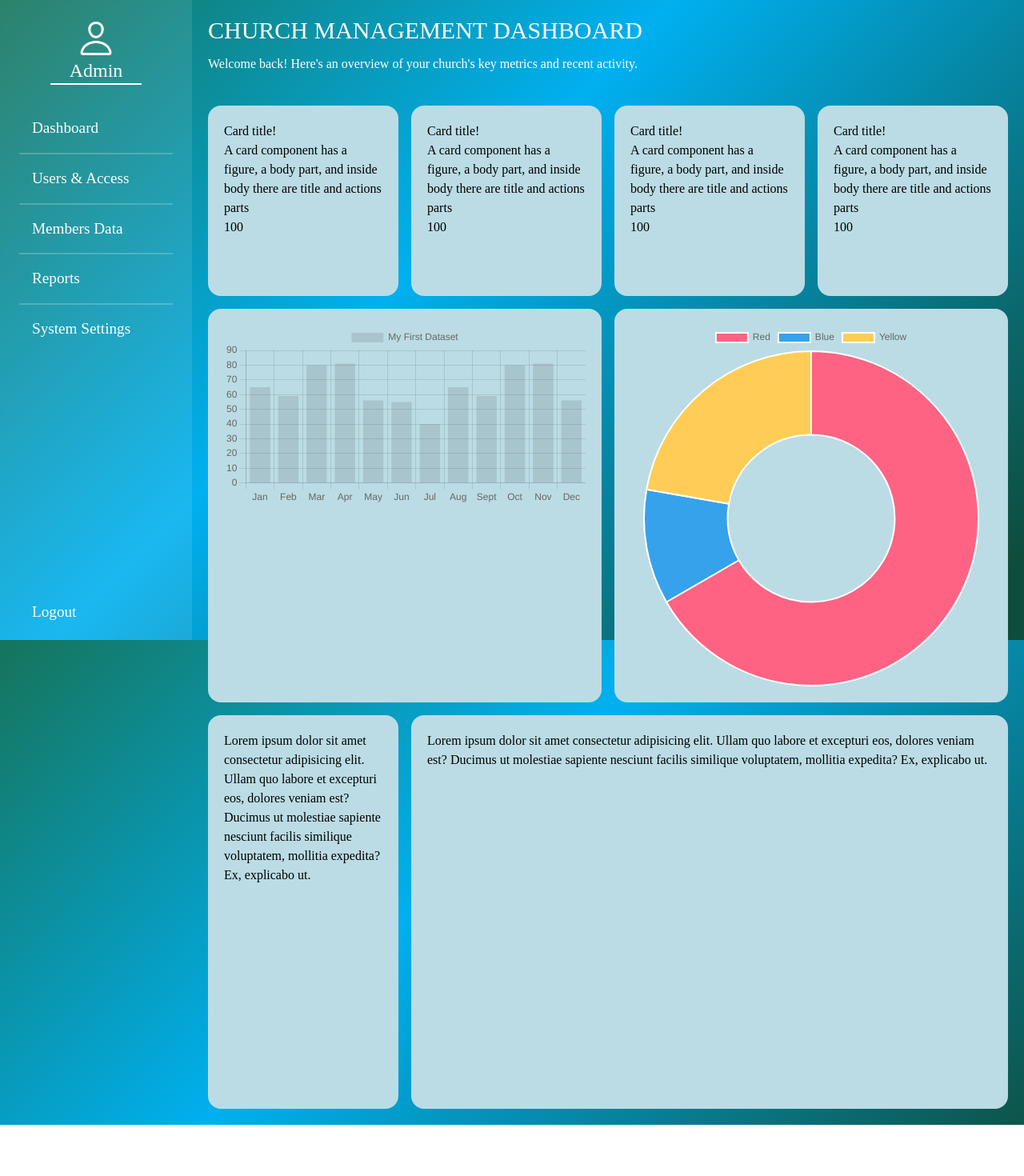
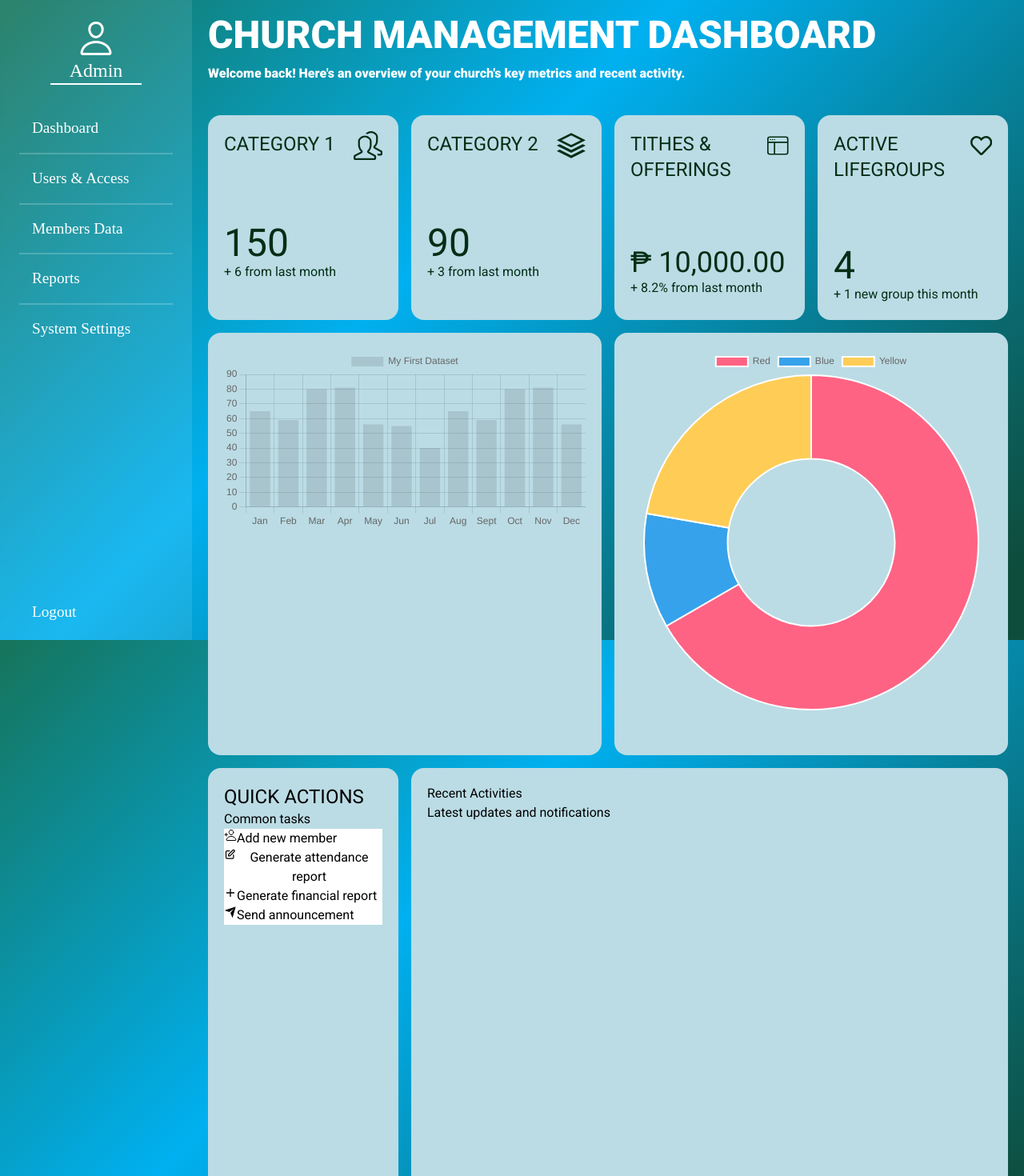
Before and after one commit to Kitetsu03/misproj, a React (Vite) app: page /admin in a window 1280 px wide. Shown: the top 1470 px of the page at 80% size. Before the commit the page ends 1406 px from the top, so only its background shows below. Built offline with nearby package versions, Linux system fonts and the light colour scheme; a web font is replaced by a local one.

Commit message:
Malaking pagbabago

```diff
--- a/src/App.jsx
+++ b/src/App.jsx
@@ -1,6 +1,6 @@
 import { Routes, Route } from "react-router-dom";
-import RegForm from "./pages/RegForm";
-import LogForm from "./pages/LogForm";
+import RegForm from "./pages/auth/RegForm";
+import LogForm from "./pages/auth/LogForm";
 import AdminDashboard from "./pages/admin/AdminDashboard";
 import MemberPortal from "./pages/member/MembersPortal";
 import GatekeeperDashboard from "./pages/gatekeeper/GatekeeperDashboard";
--- a/src/components/Card.jsx
+++ b/src/components/Card.jsx
@@ -1,17 +1,53 @@
+import { SlPeople } from "react-icons/sl";
+import { ImStack } from "react-icons/im";
+import { BsWindowSidebar } from "react-icons/bs";
+import { FaRegHeart } from "react-icons/fa";
+
 function Card() {
   return (
     <>
-      <div className="card-body">
-        <h2 className="card-title">Card title!</h2>
-        <p>
-          A card component has a figure, a body part, and inside body there are
-          title and actions parts
-        </p>
-        <div className="card-actions justify-end">
-          <button className="btn">100</button>
+      <div className="card p-5 rounded-2xl">
+        <div className="text-green-950 flex justify-between">
+          <h2 className="text-2xl">CATEGORY 1</h2>
+          <SlPeople className="text-4xl" />
+        </div>
+        <div className="text-green-950 flex flex-col justify-end pt-20">
+          <h3 className="text-5xl">150</h3>
+          <p>+ 6 from last month</p>
+        </div>
+      </div>
+      <div className="card p-5 rounded-2xl">
+        <div className="text-green-950 flex justify-between">
+          <h2 className="text-2xl">CATEGORY 2</h2>
+          <ImStack className="text-4xl" />
+        </div>
+        <div className="text-green-950 flex flex-col justify-end pt-20">
+          <h3 className="text-5xl">90</h3>
+          <p>+ 3 from last month</p>
+        </div>
+      </div>
+      <div className="card p-5 rounded-2xl">
+        <div className="text-green-950 flex justify-between">
+          <h2 className="text-2xl">TITHES & OFFERINGS</h2>
+          <BsWindowSidebar className="text-4xl" />
+        </div>
+        <div className="text-green-950 flex flex-col justify-end pt-20">
+          <h3 className="text-4xl">₱ 10,000.00</h3>
+          <p>+ 8.2% from last month</p>
+        </div>
+      </div>
+      <div className="card p-5 rounded-2xl">
+        <div className="text-green-950 flex justify-between">
+          <h2 className="text-2xl">ACTIVE LIFEGROUPS</h2>
+          <FaRegHeart className="text-4xl" />
+        </div>
+        <div className="text-green-950 flex flex-col justify-end pt-20">
+          <h3 className="text-5xl">4</h3>
+          <p>+ 1 new group this month</p>
         </div>
       </div>
     </>
   );
 }
+
 export default Card;
--- /dev/null
+++ b/src/components/QuickActions.jsx
@@ -0,0 +1,33 @@
+import { IoPersonAddOutline } from "react-icons/io5";
+import { HiOutlinePencilAlt } from "react-icons/hi";
+import { RiSendPlaneFill } from "react-icons/ri";
+import { IoMdAdd } from "react-icons/io";
+
+function QuickActions() {
+  return (
+    <>
+      <h2 className="text-2xl">QUICK ACTIONS</h2>
+      <p>Common tasks</p>
+      <div className="">
+        <button className="bg-white flex w-full">
+          <IoPersonAddOutline />
+          Add new member
+        </button>
+        <button className="bg-white flex w-full">
+          <HiOutlinePencilAlt />
+          Generate attendance report
+        </button>
+        <button className="bg-white flex w-full">
+          <IoMdAdd />
+          Generate financial report
+        </button>
+        <button className="bg-white flex w-full">
+          <RiSendPlaneFill />
+          Send announcement
+        </button>
+      </div>
+    </>
+  );
+}
+
+export default QuickActions;
--- /dev/null
+++ b/src/components/RecentActivities.jsx
@@ -0,0 +1,9 @@
+function RecentActivities() {
+  return (
+    <>
+      <h2>Recent Activities</h2>
+      <p>Latest updates and notifications</p>
+    </>
+  );
+}
+export default RecentActivities;
--- a/src/pages/admin/AdminDashboard.jsx
+++ b/src/pages/admin/AdminDashboard.jsx
@@ -1,7 +1,9 @@
 import { Chart as ChartJS } from "chart.js/auto";
 import { Bar, Doughnut, Line } from "react-chartjs-2";
-import AdminNav from "../../components/AdminNav";
-import Card from "../../components/card";
+import AdminNav from "../../components/AdminNav.jsx";
+import Card from "../../components/Card.jsx";
+import QuickActions from "../../components/QuickActions.jsx";
+import RecentActivities from "../../components/RecentActivities.jsx";
 
 function AdminDashboard() {
   return (
@@ -9,35 +11,17 @@ function AdminDashboard() {
       <div className="min-h-dvh grid grid-cols-[auto_1fr]">
         <AdminNav />
         <div className="body">
-          <header className="p-5">
-            <h1 className="text-3xl text-white">CHURCH MANAGEMENT DASHBOARD</h1>
+          <header className="p-5 font-secondary font-extrabold">
+            <h1 className="text-5xl text-white">CHURCH MANAGEMENT DASHBOARD</h1>
             <p className="pt-3 text-white">
               Welcome back! Here's an overview of your church's key metrics and
               recent activity.
             </p>
           </header>
-          <div className="flex flex-col gap-2 p-2 sm:grid md:grid-cols-4 sm:grid-rows-5 sm:gap-4 sm:p-5">
-            <div className="card p-5 row-start-1 rounded-2xl">
-              <div className="text-black">
-                <Card />
-              </div>
-            </div>
-            <div className="card p-5 row-start-1 rounded-2xl">
-              <div className="text-black ">
-                <Card />
-              </div>
-            </div>
-            <div className="card p-5 row-start-1 rounded-2xl">
-              <div className="text-black ">
-                <Card />
-              </div>
-            </div>
-            <div className="card p-5 row-start-1 rounded-2xl">
-              <div className="text-black ">
-                <Card />
-              </div>
-              {/* chart1 */}
-            </div>
+          <div className="flex flex-col gap-2 p-2 shrink sm:grid md:grid-cols-4 sm:shrink-0 sm:grid-rows-5 sm:gap-4 sm:p-5 font-secondary">
+            <Card />
+
+            {/* chart1 */}
             <div className="card p-5 col-span-2 row-span-2 rounded-2xl">
               <div className="">
                 <Bar
@@ -90,21 +74,11 @@ function AdminDashboard() {
                 />
               </div>
             </div>
-            <div className="card p-5 row-span-2 col-start-1 row-start-4 rounded-2xl">
-              <div className="text-black ">
-                Lorem ipsum dolor sit amet consectetur adipisicing elit. Ullam
-                quo labore et excepturi eos, dolores veniam est? Ducimus ut
-                molestiae sapiente nesciunt facilis similique voluptatem,
-                mollitia expedita? Ex, explicabo ut.
-              </div>
+            <div className="card p-5 row-span-2 col-start-1 row-start-4 rounded-2xl font-secondary">
+              <QuickActions />
             </div>
             <div className="card p-5 col-span-3 row-span-2 col-start-2 row-start-4 rounded-2xl">
-              <div className="text-black">
-                Lorem ipsum dolor sit amet consectetur adipisicing elit. Ullam
-                quo labore et excepturi eos, dolores veniam est? Ducimus ut
-                molestiae sapiente nesciunt facilis similique voluptatem,
-                mollitia expedita? Ex, explicabo ut.
-              </div>
+              <RecentActivities />
             </div>
           </div>
         </div>
```
Also changed, not shown: src/index.css, src/pages/auth/LogForm.jsx (renamed from src/pages/LogForm.jsx), src/pages/auth/RegForm.jsx (renamed from src/pages/RegForm.jsx).
